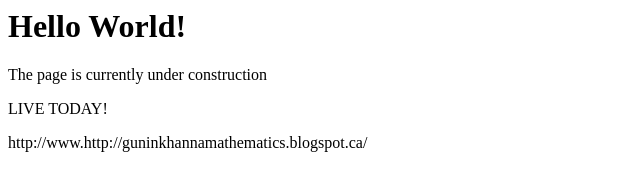
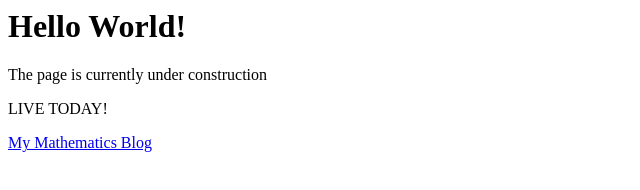
Before and after one commit to guninkhanna/OldWebsite, a plain HTML site: page index.html in a window 1280 px wide. Shown: the whole page, without its empty margins (0-640 px from the left). Drawn offline with Linux system fonts and the light colour scheme.

Commit message:
added mathematics blog

```diff
--- a/index.html
+++ b/index.html
@@ -9,6 +9,6 @@
    <H1>Hello World!</H1>
    <P>The page is currently under construction</P>
    <P> LIVE TODAY!</P>
-   <p> http://www.http://guninkhannamathematics.blogspot.ca/ </p>
+   <a href="http://www.guninkhannamathematics.blogspot.ca/"> My Mathematics Blog </a>
 </BODY>
 </HTML>
```
